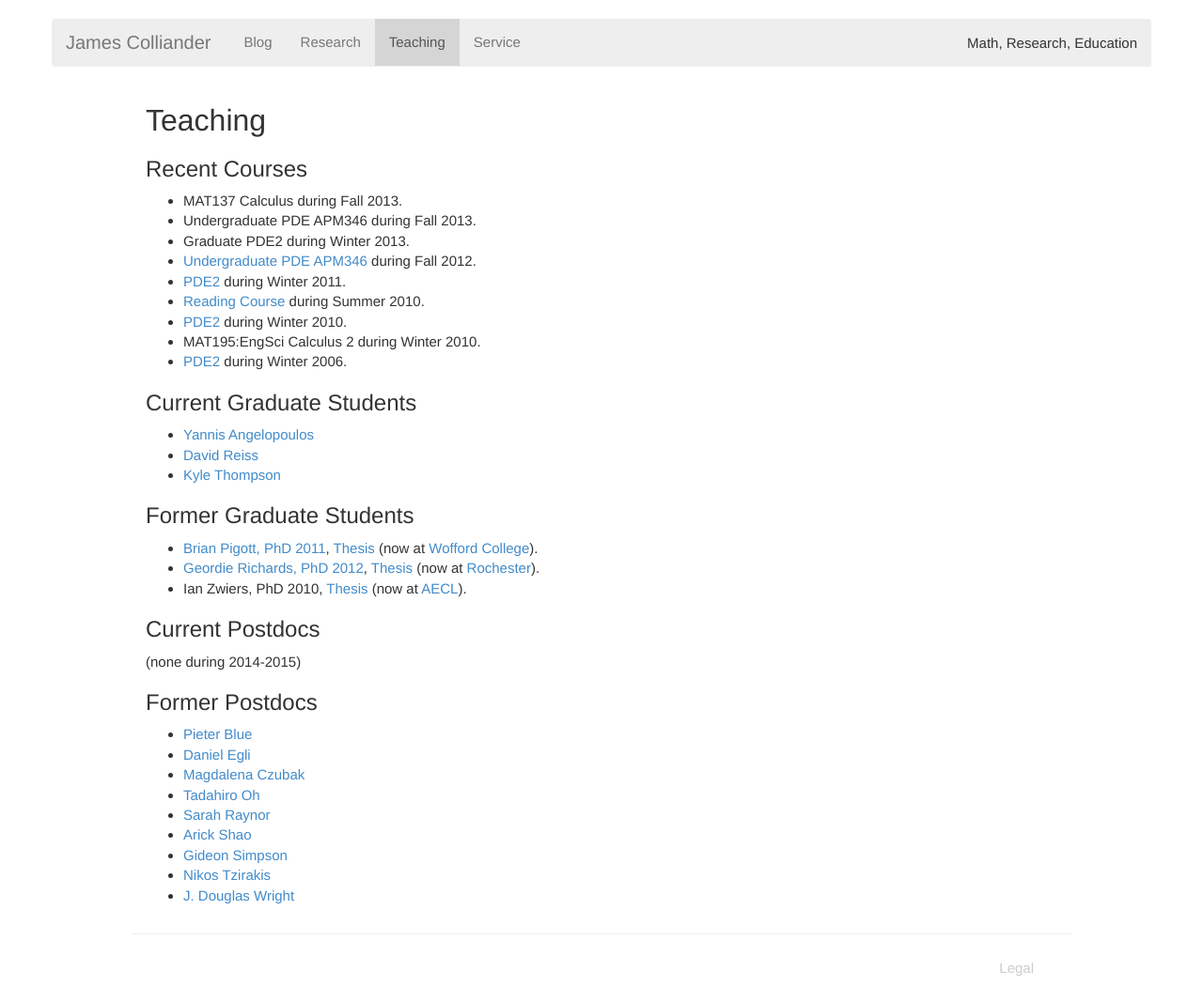
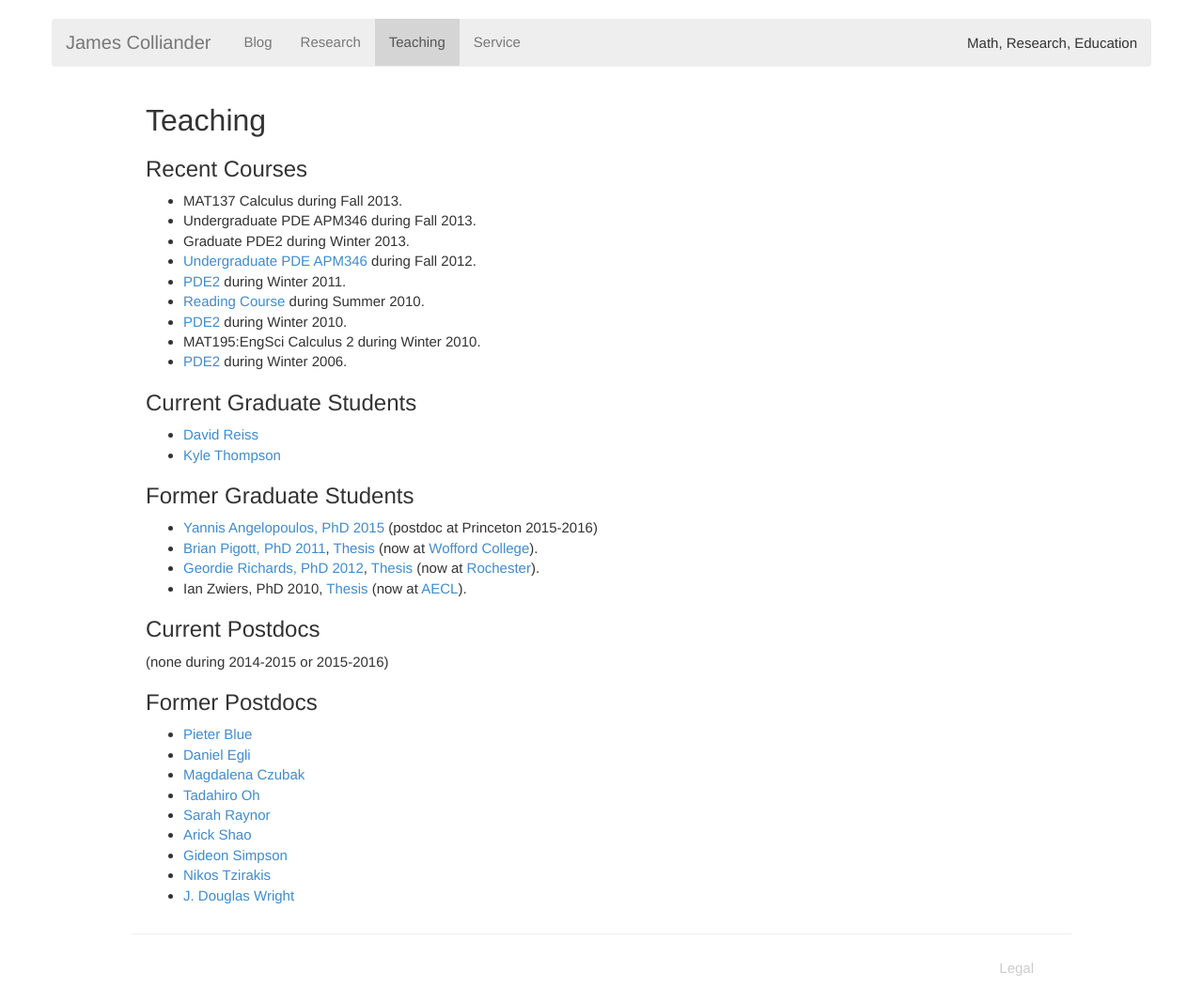
Before and after one commit to lilianliu52/colliand.github.com, a Jekyll site: the page built from teaching.md, in a window 1280 px wide. Shown: the whole page at 94% size. Built offline with Jekyll 4.4.1, drawn with Linux system fonts in a browser that asks for light colours; nearby versions of some CDN libraries.

Commit message:
small changes to teaching and pages index

```diff
--- a/css/main.css
+++ b/css/main.css
@@ -14,7 +14,7 @@ html, body { height: 100%; }
 
 body {
   background-color: #FFF;
-  font: 13.34px Helvetica, Arial, sans-serif;
+  font: 16px Helvetica, Arial, sans-serif;
   font-size: small;
   text-align: center;
 }
--- a/teaching.md
+++ b/teaching.md
@@ -23,19 +23,19 @@ icons: true
 
 ### Current Graduate Students
 
-* [Yannis Angelopoulos](http://www.math.toronto.edu/cms/angelopoulos-ioannis/)
 * [David Reiss](http://www.math.toronto.edu/cms/reiss-david/)
 * [Kyle Thompson](http://www.math.toronto.edu/~k3thomps/index.html)
 
 ### Former Graduate Students
 
+* [Yannis Angelopoulos, PhD 2015](http://www.math.toronto.edu/cms/angelopoulos-ioannis/) (postdoc at Princeton 2015-2016)
 *	[Brian Pigott, PhD 2011](http://www.math.toronto.edu/bpigott/Brian_Pigott.html), [Thesis](https://tspace.library.utoronto.ca/handle/1807/31899) (now at [Wofford College](http://www.wofford.edu/mathematics/)).
 *	[Geordie Richards, PhD 2012](http://www.math.rochester.edu/people/faculty/grichar5/), [Thesis](https://tspace.library.utoronto.ca/handle/1807/32973) (now at [Rochester](http://www.math.rochester.edu/)).
 *	Ian Zwiers, PhD 2010, [Thesis](http://www.math.ubc.ca/~zwiers/content/Zwiers-CubicNLSRingBlowup_thesisVersion.pdf) (now at [AECL](http://www.aecl.ca/en/home/default.aspx)).
 
 ### Current Postdocs
 
-(none during 2014-2015)
+(none during 2014-2015 or 2015-2016)
 
 ### Former Postdocs
 
```
Also changed, not shown: pages/index.md (+1 -1 lines).
